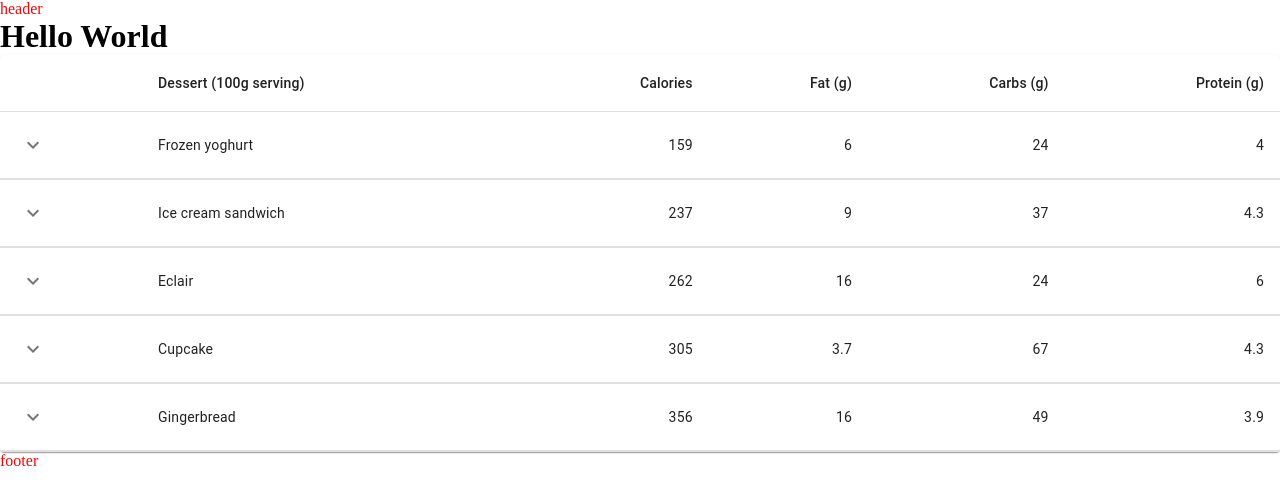
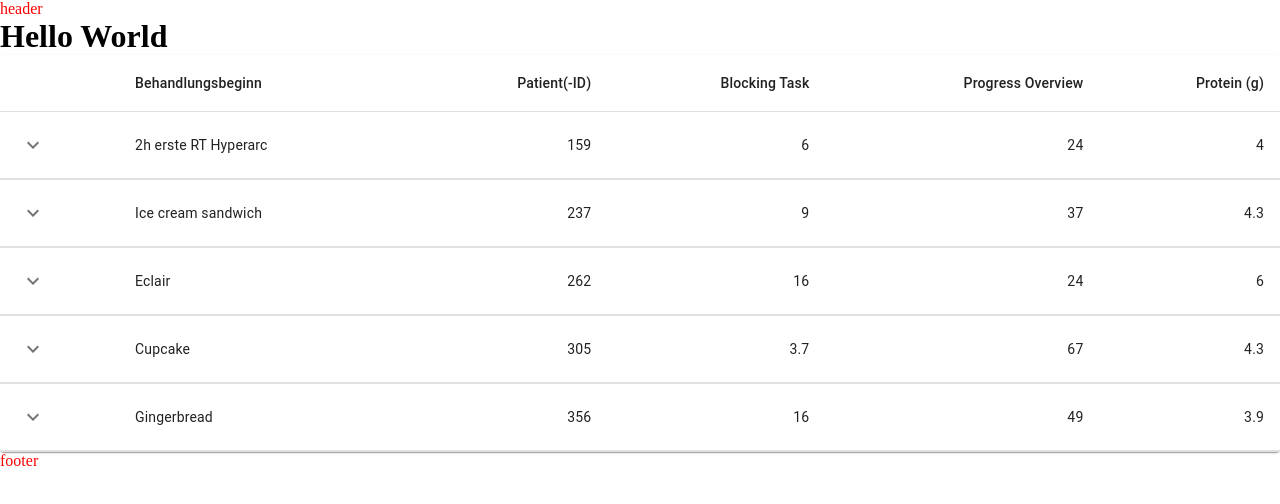
Before and after one commit to slizzered/CarePathDashboard, a Next.js app in the folder frontend/: page / in a window 1280 px wide. Shown: the top 504 px of the page. Built offline with nearby package versions, Linux system fonts and the light colour scheme.

Commit message:
some progress on the table-component

```diff
--- a/frontend/src/components/Table/Table.js
+++ b/frontend/src/components/Table/Table.js
@@ -1,23 +1,29 @@
 import Styles from "./Table.module.css";
-import * as React from 'react';
-import PropTypes from 'prop-types';
-import Box from '@mui/material/Box';
-import Collapse from '@mui/material/Collapse';
-import IconButton from '@mui/material/IconButton';
-import Table from '@mui/material/Table';
-import TableBody from '@mui/material/TableBody';
-import TableCell from '@mui/material/TableCell';
-import TableContainer from '@mui/material/TableContainer';
-import TableHead from '@mui/material/TableHead';
-import TableRow from '@mui/material/TableRow';
-import Typography from '@mui/material/Typography';
-import Paper from '@mui/material/Paper';
-import KeyboardArrowDownIcon from '@mui/icons-material/KeyboardArrowDown';
-import KeyboardArrowUpIcon from '@mui/icons-material/KeyboardArrowUp';
+import * as React from "react";
+import PropTypes from "prop-types";
+import Box from "@mui/material/Box";
+import Collapse from "@mui/material/Collapse";
+import IconButton from "@mui/material/IconButton";
+import Table from "@mui/material/Table";
+import TableBody from "@mui/material/TableBody";
+import TableCell from "@mui/material/TableCell";
+import TableContainer from "@mui/material/TableContainer";
+import TableHead from "@mui/material/TableHead";
+import TableRow from "@mui/material/TableRow";
+import Typography from "@mui/material/Typography";
+import Paper from "@mui/material/Paper";
+import KeyboardArrowDownIcon from "@mui/icons-material/KeyboardArrowDown";
+import KeyboardArrowUpIcon from "@mui/icons-material/KeyboardArrowUp";
 
-function createData(name, calories, fat, carbs, protein, price) {
+/*
+ * Collapsible Table from @mui
+ * https://mui.com/material-ui/react-table/#collapsible-table
+ * Use of this source code is governed by an MIT-style license that can be found in the LICENSE file at https://mui.com/x/introduction/licensing/
+ */
+
+function createData(beginRT, calories, fat, carbs, protein, price) {
   return {
-    name,
+    beginRT,
     calories,
     fat,
     carbs,
@@ -25,13 +31,13 @@ function createData(name, calories, fat, carbs, protein, price) {
     price,
     history: [
       {
-        date: '2020-01-05',
-        customerId: '11091700',
+        date: "2020-01-05",
+        customerId: "11091700",
         amount: 3,
       },
       {
-        date: '2020-01-02',
-        customerId: 'Anonymous',
+        date: "2020-01-02",
+        customerId: "Anonymous",
         amount: 1,
       },
     ],
@@ -44,8 +50,8 @@ function Row(props) {
 
   return (
     <React.Fragment>
-      <TableRow sx={{ '& > *': { borderBottom: 'unset' } }}>
-        <TableCell>
+      <TableRow className={Styles.table_row} sx={{ "& > *": { borderBottom: "unset" } }}>
+        <TableCell className={Styles.table_cell}>
           <IconButton
             aria-label="expand row"
             size="small"
@@ -54,13 +60,13 @@ function Row(props) {
             {open ? <KeyboardArrowUpIcon /> : <KeyboardArrowDownIcon />}
           </IconButton>
         </TableCell>
-        <TableCell component="th" scope="row">
-          {row.name}
+        <TableCell className={Styles.table_cell} component="th" scope="row">
+          {row.beginRT}
         </TableCell>
-        <TableCell align="right">{row.calories}</TableCell>
-        <TableCell align="right">{row.fat}</TableCell>
-        <TableCell align="right">{row.carbs}</TableCell>
-        <TableCell align="right">{row.protein}</TableCell>
+        <TableCell className={Styles.table_cell} align="right">{row.calories}</TableCell>
+        <TableCell className={Styles.table_cell} align="right">{row.fat}</TableCell>
+        <TableCell className={Styles.table_cell} align="right">{row.carbs}</TableCell>
+        <TableCell className={Styles.table_cell} align="right">{row.protein}</TableCell>
       </TableRow>
       <TableRow>
         <TableCell style={{ paddingBottom: 0, paddingTop: 0 }} colSpan={6}>
@@ -111,39 +117,47 @@ Row.propTypes = {
         amount: PropTypes.number.isRequired,
         customerId: PropTypes.string.isRequired,
         date: PropTypes.string.isRequired,
-      }),
+      })
     ).isRequired,
-    name: PropTypes.string.isRequired,
+    beginRT: PropTypes.string.isRequired,
     price: PropTypes.number.isRequired,
     protein: PropTypes.number.isRequired,
   }).isRequired,
 };
 
 const rows = [
-  createData('Frozen yoghurt', 159, 6.0, 24, 4.0, 3.99),
-  createData('Ice cream sandwich', 237, 9.0, 37, 4.3, 4.99),
-  createData('Eclair', 262, 16.0, 24, 6.0, 3.79),
-  createData('Cupcake', 305, 3.7, 67, 4.3, 2.5),
-  createData('Gingerbread', 356, 16.0, 49, 3.9, 1.5),
+  createData("2h erste RT Hyperarc", 159, 6.0, 24, 4.0, 3.99),
+  createData("Ice cream sandwich", 237, 9.0, 37, 4.3, 4.99),
+  createData("Eclair", 262, 16.0, 24, 6.0, 3.79),
+  createData("Cupcake", 305, 3.7, 67, 4.3, 2.5),
+  createData("Gingerbread", 356, 16.0, 49, 3.9, 1.5),
 ];
 
 export default function CollapsibleTable() {
   return (
     <TableContainer component={Paper}>
       <Table aria-label="collapsible table">
-        <TableHead>
-          <TableRow>
+        <TableHead className={Styles.table__header}>
+          <TableRow className={Styles.table_row}>
             <TableCell />
-            <TableCell>Dessert (100g serving)</TableCell>
-            <TableCell align="right">Calories</TableCell>
-            <TableCell align="right">Fat&nbsp;(g)</TableCell>
-            <TableCell align="right">Carbs&nbsp;(g)</TableCell>
-            <TableCell align="right">Protein&nbsp;(g)</TableCell>
+            <TableCell className={Styles.table_cell} > Behandlungsbeginn </TableCell>
+            <TableCell className={Styles.table_cell} align="right">
+              Patient(-ID)
+            </TableCell>
+            <TableCell className={Styles.table_cell} align="right">
+              Blocking Task
+            </TableCell>
+            <TableCell className={Styles.table_cell} align="right">
+              Progress Overview
+            </TableCell>
+            <TableCell className={Styles.table_cell} align="right">
+              Protein&nbsp;(g)
+            </TableCell>
           </TableRow>
         </TableHead>
         <TableBody>
           {rows.map((row) => (
-            <Row key={row.name} row={row} />
+            <Row key={row.beginRT} row={row} />
           ))}
         </TableBody>
       </Table>
--- a/frontend/src/components/Table/Table.module.css
+++ b/frontend/src/components/Table/Table.module.css
@@ -0,0 +1,3 @@
+.table__header {
+    font-weight: bold;
+}
```
